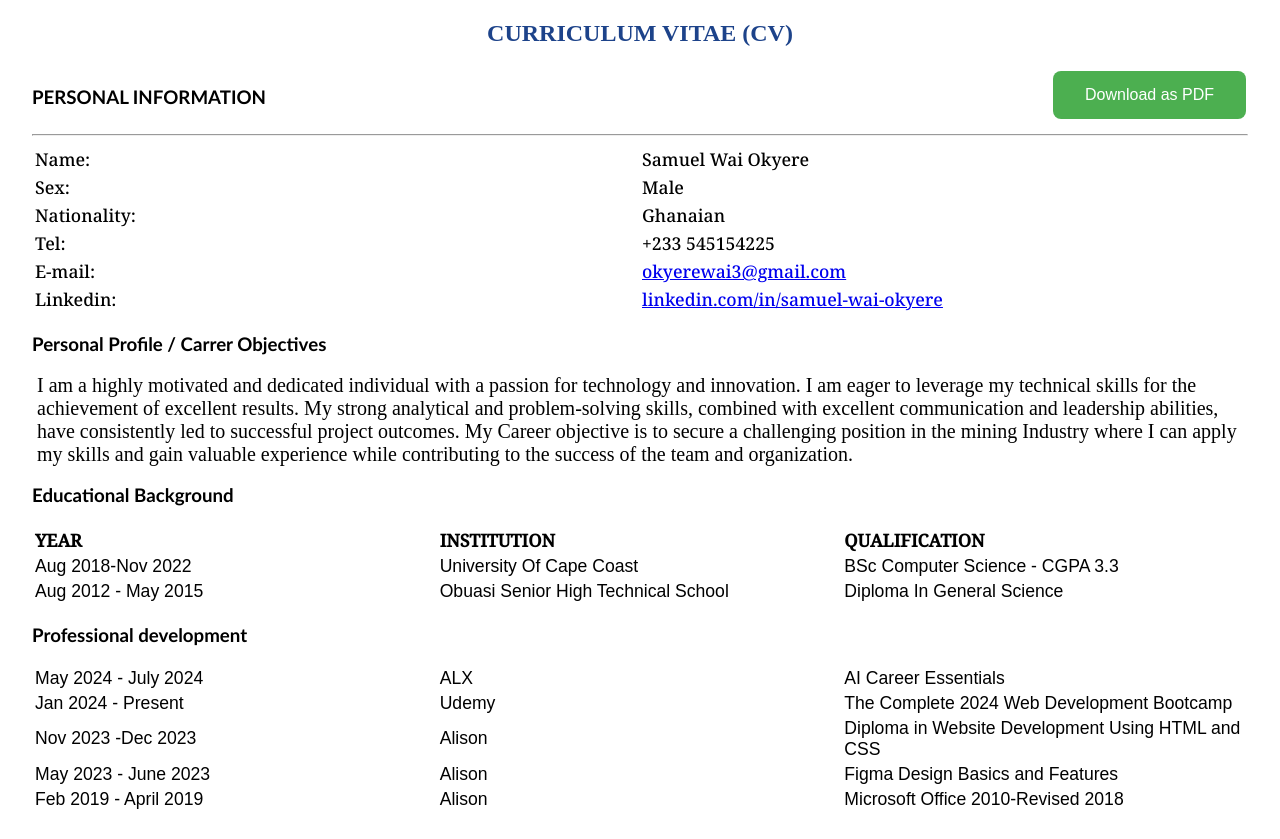
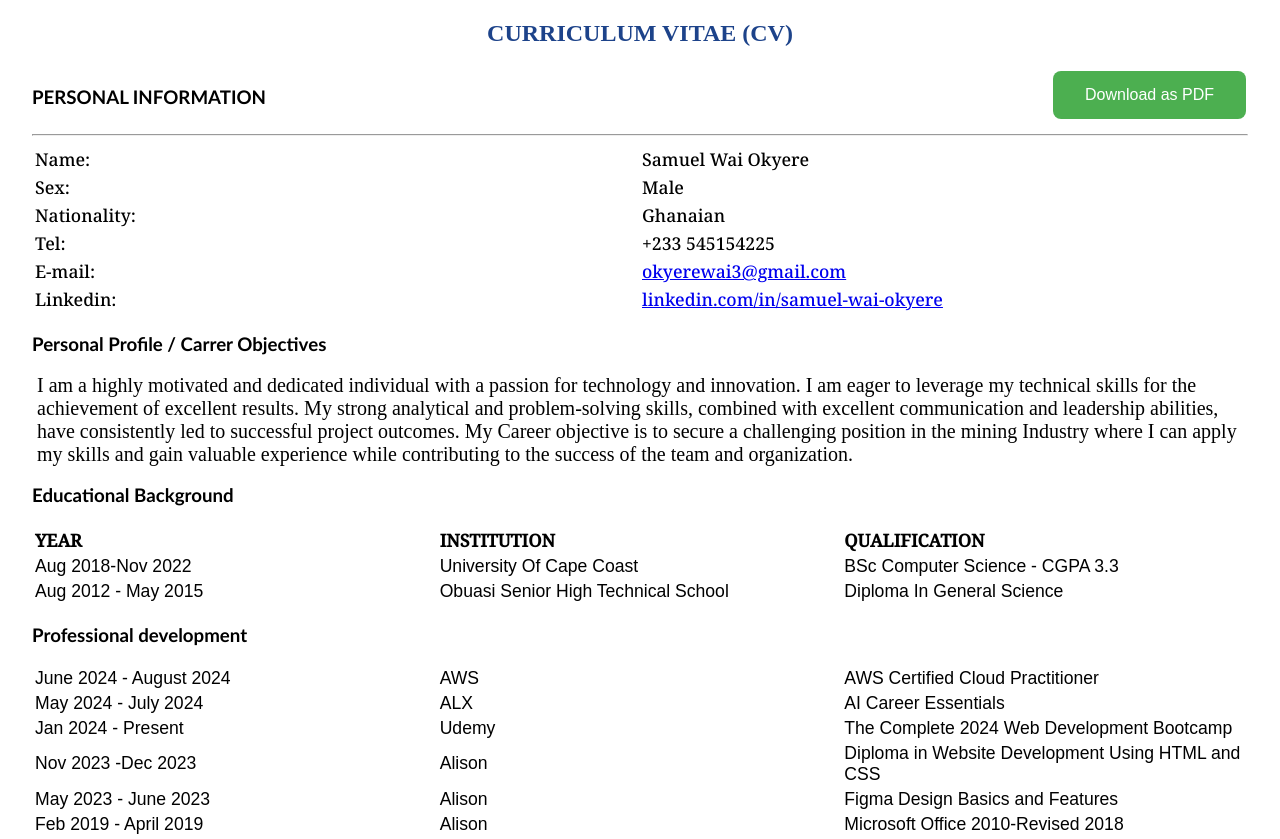
Before and after one commit to WAIOKYERE/My-CV, a plain HTML site: page index.html in a window 1280 px wide. Shown: the top 839 px of the page. Drawn offline with Linux system fonts and the light colour scheme.

Commit message:
Add files via upload

```diff
--- a/index.html
+++ b/index.html
@@ -108,6 +108,11 @@
           <h3>Professional development</h3>
           <table>
             <tr>
+              <td>June 2024 - August 2024</td>
+              <td>AWS</td>
+              <td>AWS Certified Cloud Practitioner</td>
+            </tr>
+            <tr>
               <td>May 2024 - July 2024</td>
               <td>ALX</td>
               <td>AI Career Essentials</td>
@@ -215,7 +220,7 @@
               contributing to a significant increase in direct sales.
             </li>
             <li>
-              Achieved 69% of the monthly sales target, demonstrating strong
+              Achieved 90% of the monthly sales target, demonstrating strong
               performance and strategic sales execution through improved
               customer relations through timely deliveries and effective
               problem-solving.
```
